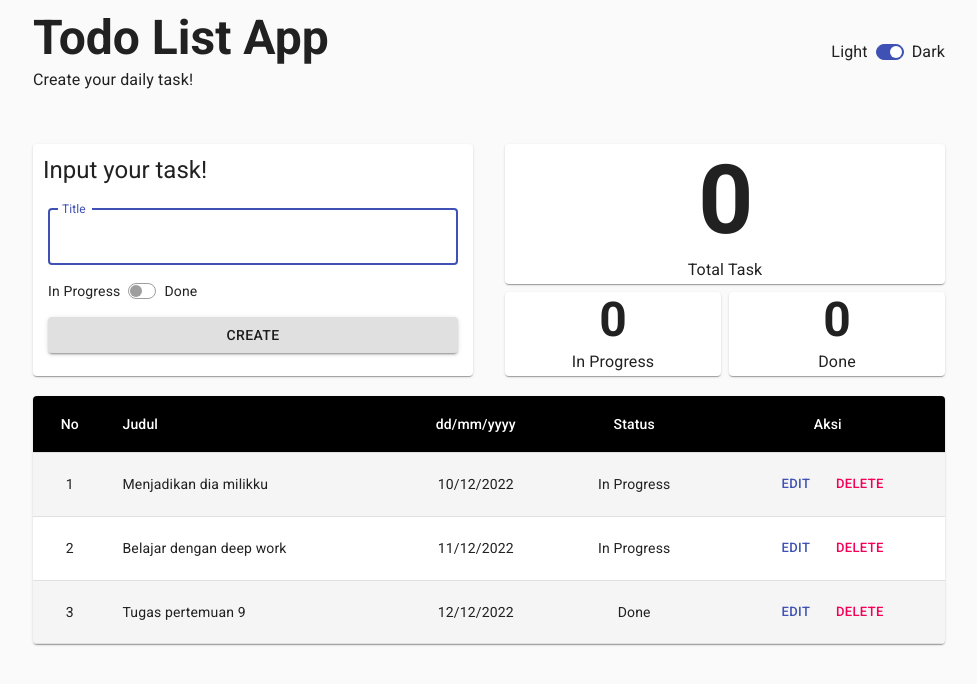
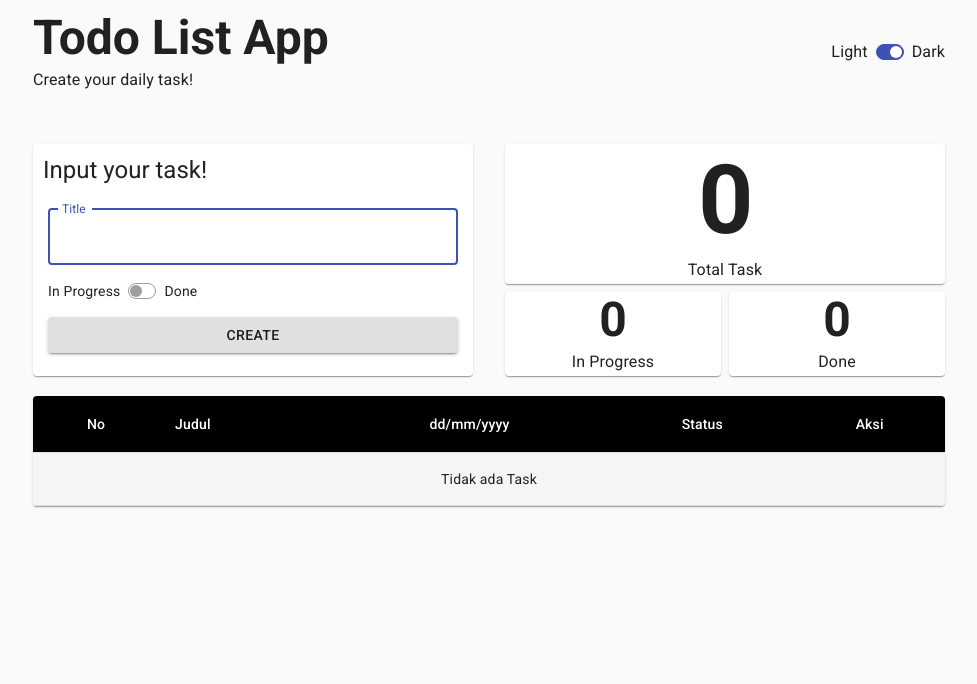
Before and after one commit to ahmadnzr/ReactJs-AhmadNizar-DreamAcademy, a React (Create React App) app in the folder 08-reactjs-basic/: page / in a window 1280 px wide. Shown: the top 684 px of the page, without its empty margins (151-1128 px from the left). Built offline with nearby package versions, Linux system fonts and the light colour scheme.

Commit message:
display data

```diff
--- a/08-reactjs-basic/src/components/TodoList.jsx
+++ b/08-reactjs-basic/src/components/TodoList.jsx
@@ -30,22 +30,6 @@ const StyledTableRow = withStyles((theme) => ({
   },
 }))(TableRow);
 
-const rows = [
-  {
-    title: "Menjadikan dia milikku",
-    createdAt: "10/12/2022",
-    status: false,
-    id: 1,
-  },
-  {
-    title: "Belajar dengan deep work",
-    createdAt: "11/12/2022",
-    status: false,
-    id: 2,
-  },
-  { title: "Tugas pertemuan 9", createdAt: "12/12/2022", status: true, id: 3 },
-];
-
 const useStyles = makeStyles({
   table: {
     minWidth: 700,
@@ -55,8 +39,16 @@ const useStyles = makeStyles({
   },
 });
 
-const TodoList = () => {
+const TodoList = ({ todos }) => {
   const classes = useStyles();
+
+  const formatDate = (date) => {
+    return new Intl.DateTimeFormat("id-ID", {
+      year: "numeric",
+      month: "numeric",
+      day: "numeric",
+    }).format(date.createdAt);
+  };
 
   return (
     <TableContainer component={Paper} className={classes.tableContainer}>
@@ -71,15 +63,18 @@ const TodoList = () => {
           </TableRow>
         </TableHead>
         <TableBody>
-          {rows.map((row, i) => (
+          {todos.length ? (
+            todos.map((row, i) => (
               <StyledTableRow key={row.title}>
                 <StyledTableCell align="center">{i + 1}</StyledTableCell>
                 <StyledTableCell component="th" scope="row">
                   {row.title}
                 </StyledTableCell>
-              <StyledTableCell align="center">{row.createdAt}</StyledTableCell>
                 <StyledTableCell align="center">
-                {row.status ? "Done" : "In Progress"}
+                  {formatDate(row.createdAt)}
+                </StyledTableCell>
+                <StyledTableCell align="center">
+                  {row.isDone ? "Done" : "In Progress"}
                 </StyledTableCell>
                 <StyledTableCell align="center">
                   <Button size="small" color="primary">
@@ -90,7 +85,14 @@ const TodoList = () => {
                   </Button>
                 </StyledTableCell>
               </StyledTableRow>
-          ))}
+            ))
+          ) : (
+            <StyledTableRow>
+              <StyledTableCell align="center" colSpan={5}>
+                Tidak ada Task
+              </StyledTableCell>
+            </StyledTableRow>
+          )}
         </TableBody>
       </Table>
     </TableContainer>
```
Lines whose indentation alone changed are shown as unchanged.
